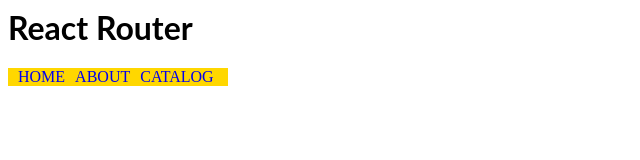
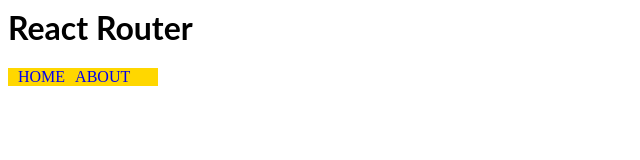
Before and after one commit to courthub74/react-router-stackblitz, a React (Create React App) app: page / in a window 1280 px wide. Shown: the top 160 px of the page, without its empty margins (0-640 px from the left). Built offline with nearby package versions, Linux system fonts and the light colour scheme.

Commit message:
2 files modified

```diff
--- a/src/components/Nav.js
+++ b/src/components/Nav.js
@@ -6,7 +6,6 @@
     <nav className="navi">
       <Link to="/">HOME</Link>
       <Link to="/about">ABOUT</Link>
-      <Link to="/Catalog/1/2">CATALOG</Link>
     </nav>
   );
 }
--- a/src/style.css
+++ b/src/style.css
@@ -5,7 +5,7 @@
 
 .navi {
   background-color: gold;
-  width: 220px;
+  width: 150px;
 }
 
 .navi a {
```
